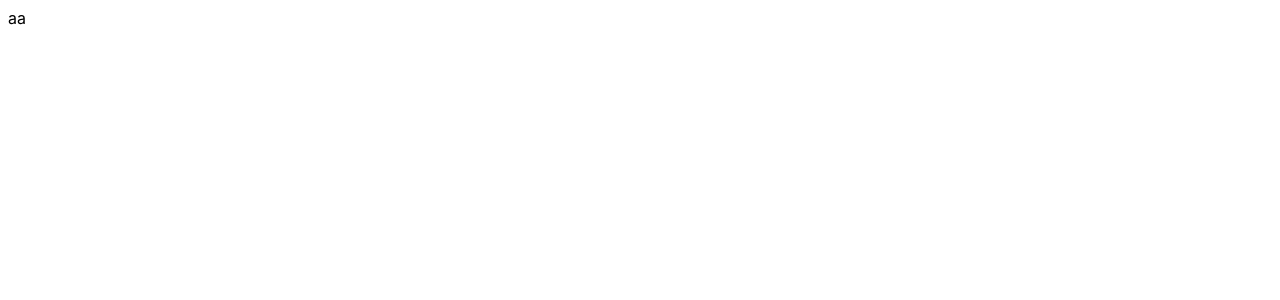
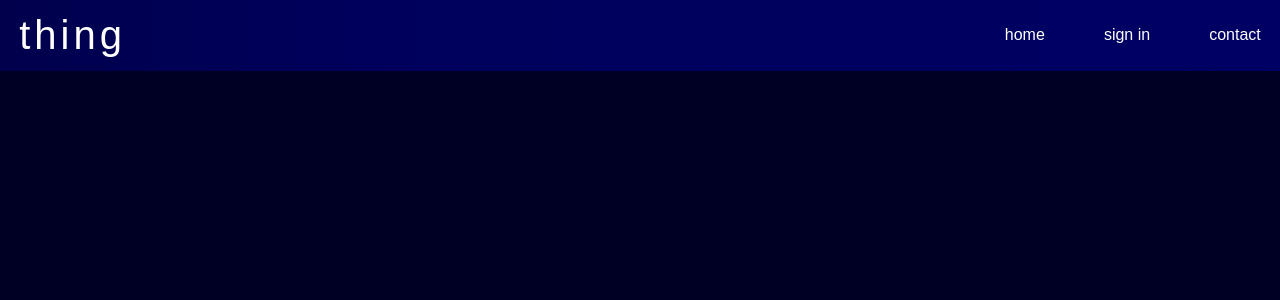
Before and after one commit to snturk/thing2, a Nuxt app: page / in a window 1280 px wide. Shown: the top 300 px of the page. Built offline with nearby package versions, Linux system fonts and the light colour scheme.

Commit message:
added navbar

```diff
--- a/layouts/default.vue
+++ b/layouts/default.vue
@@ -1,25 +1,67 @@
 <template>
-  <div>aa
+  <div>
+    <nav>
+      <div id="mainTitle">thing</div>
+      <div id="navBarContainer">
+        <div class="navEl">home</div>
+        <div class="navEl">sign in</div>
+        <div class="navEl">contact</div>
+      </div>
+    </nav>
     <Nuxt />
   </div>
 </template>
 
 <style>
-html {
-  font-family:
-    'Source Sans Pro',
-    -apple-system,
-    BlinkMacSystemFont,
-    'Segoe UI',
-    Roboto,
-    'Helvetica Neue',
-    Arial,
-    sans-serif;
-  -ms-text-size-adjust: 100%;
-  -webkit-text-size-adjust: 100%;
-  -moz-osx-font-smoothing: grayscale;
-  -webkit-font-smoothing: antialiased;
-  box-sizing: border-box;
+html, body {
+  top: 0;
+  left: 0;
+  width: 100vw;
+  height: 100vh;
+  margin: 0;
+  background: #000024;
+  font-family: 'Raleway', sans-serif;
+}
+
+.container{
+  height: 90vh;
+  margin: 0 auto;
+}
+
+nav{
+  background: linear-gradient(90deg, rgba(0,0,77,1) 0%, rgba(0,0,92,1) 28%, rgba(0,0,100,1) 100%);
+  color: white;
+  position: relative;
+  width: 100%;
+  margin: 0 auto;
+  display: flex;
+  flex-direction: row;
+  justify-content: space-between;
+  align-items: center;
+  padding-top: 1%;
+  padding-bottom: 1%;
+}
+
+#mainTitle{
+  font-weight: 100;
+  font-size: 40px;
+  letter-spacing: 4px;
+  margin-left: 1.5%;
+}
+
+#navBarContainer{
+  min-width: 20%;
+  display: flex;
+  flex-direction: row;
+  justify-content: space-between;
+  font-weight: 300;
+  margin-right: 1.5%;
+}
+
+.navEl{
+  display: flex;
+  flex-direction: row;
+  align-items: center;
 }
 
 
```
